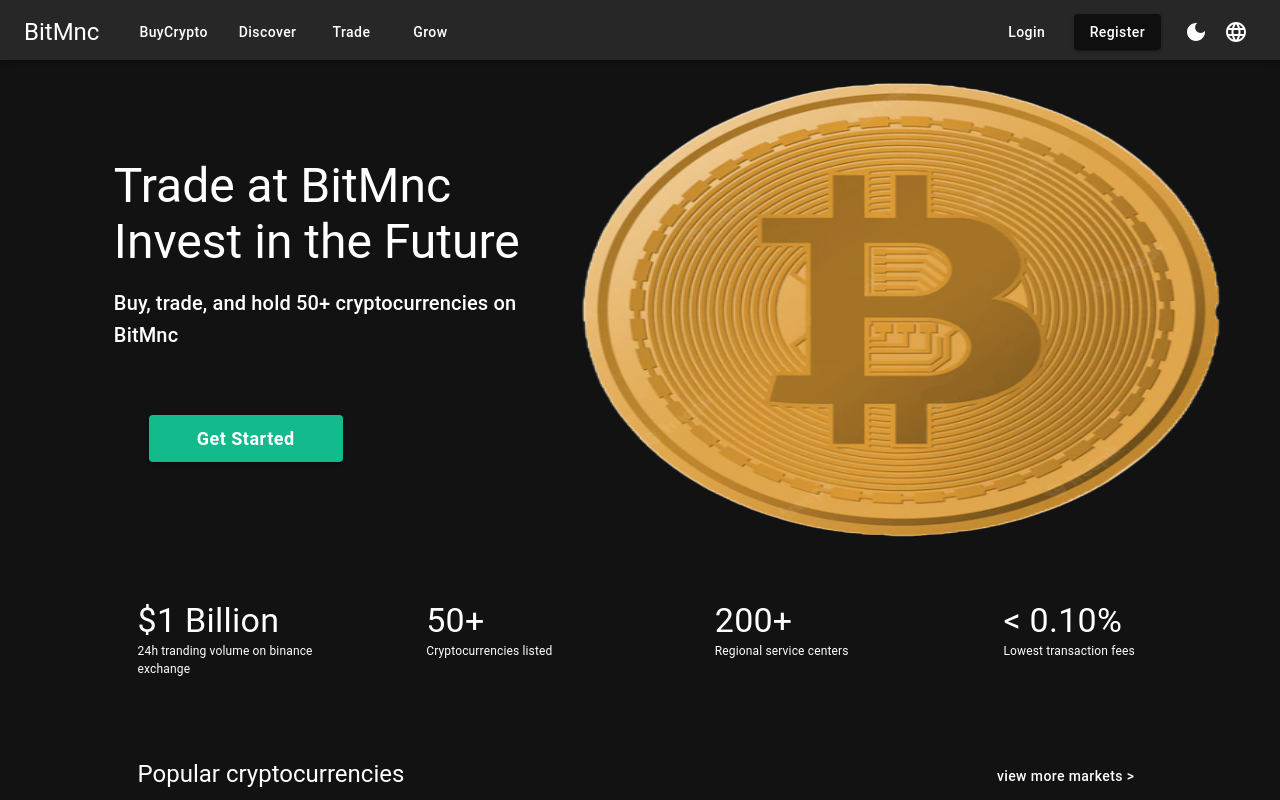
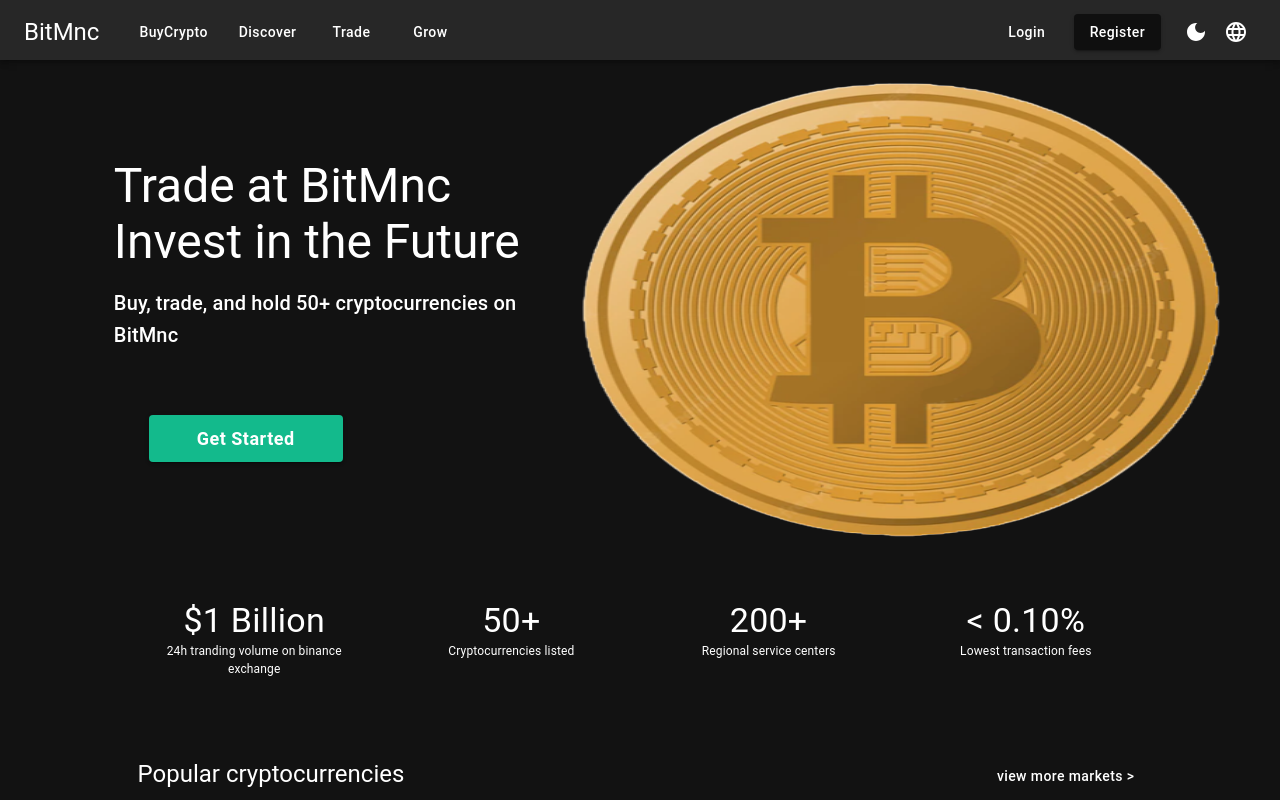
Before and after one commit to ammarsalahi/BTC, a React (Vite) app: page / in a window 1280 px wide. Shown: the top 800 px of the page. Built offline with nearby package versions, Linux system fonts and the light colour scheme; a web font is replaced by a local one.

Commit message:
change size and space 2

```diff
--- a/src/components/elements/landing/LandDetail.jsx
+++ b/src/components/elements/landing/LandDetail.jsx
@@ -3,7 +3,7 @@
 export default function LandDetail() {
   return (
       <Box sx={{ py: 5 }} className="land-detail">
-        <Box className="row text-start">
+        <Box className="row text-center">
           <div className="col-lg-3 col-6">
             <Typography variant="h4" component="div">
               $1 Billion
--- a/src/styles/main.css
+++ b/src/styles/main.css
@@ -77,7 +77,7 @@
       padding-inline: 10%;
     }
     .land-detail{
-      padding-left: 10%;
+      padding-inline: 10%;
     }
     .land-head{
       margin-left: 20% !important;
```
